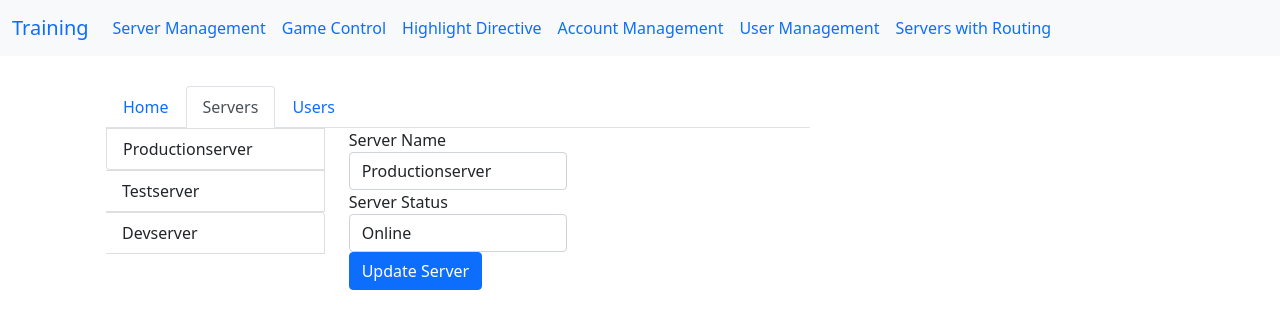
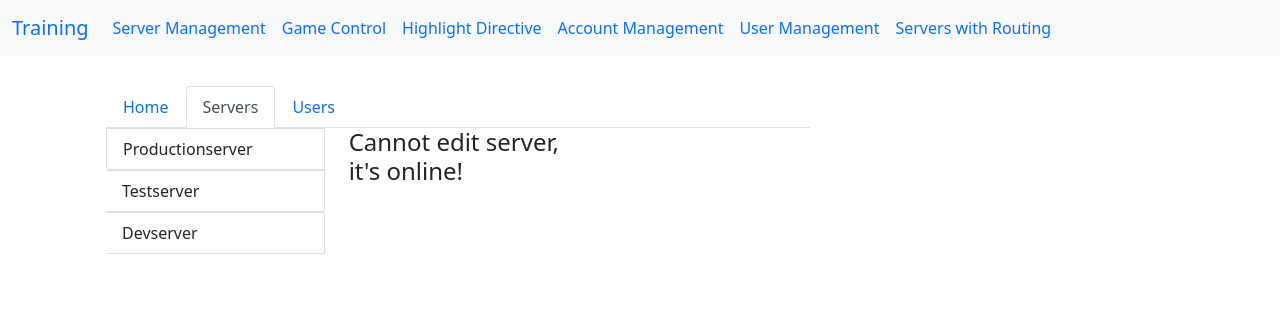
Before and after one commit to mikewebbdev/angular-training, an Angular app: page /servers/1/edit in a window 1280 px wide. Shown: the top 328 px of the page. Built offline with nearby package versions, Linux system fonts and the light colour scheme.

Commit message:
use queryParams to set whether editting is allowed or not

```diff
--- a/src/app/server-routing/servers/servers.component.html
+++ b/src/app/server-routing/servers/servers.component.html
@@ -3,7 +3,7 @@
     <div class="list-group-horizontal">
       <a
         [routerLink]="['/servers', server.id]"
-        [queryParams]="{allowEdit: '1'}"
+        [queryParams]="{allowEdit: server.status === 'offline' ? '1' : '0'}"
         fragment="loading"
         class="list-group-item"
         *ngFor="let server of servers">
--- a/src/app/server-routing/servers/servers/edit-server/edit-server.component.html
+++ b/src/app/server-routing/servers/servers/edit-server/edit-server.component.html
@@ -1,3 +1,5 @@
+<h4 *ngIf="!allowEdit">Cannot edit server, it's online!</h4>
+<div *ngIf="allowEdit">
   <div class="form-group">
     <label for="name">Server Name</label>
     <input
@@ -19,3 +21,4 @@
   <button
     class="btn btn-primary"
     (click)="onUpdateServer()">Update Server</button>
+</div>
--- a/src/app/server-routing/servers/servers/edit-server/edit-server.component.ts
+++ b/src/app/server-routing/servers/servers/edit-server/edit-server.component.ts
@@ -1,6 +1,6 @@
 import { Component, OnInit } from '@angular/core';
 import {ServersService} from "../../servers.service";
-import {ActivatedRoute} from "@angular/router";
+import {ActivatedRoute, Params} from "@angular/router";
 
 @Component({
   selector: 'app-edit-server',
@@ -11,6 +11,7 @@ export class EditServerComponent implements OnInit {
   server: {id: number, name: string, status: string};
   serverName = '';
   serverStatus = '';
+  allowEdit = false;
 
   constructor(
     private serversService: ServersService,
@@ -20,7 +21,11 @@ export class EditServerComponent implements OnInit {
   ngOnInit() {
     console.log(this.route.snapshot.queryParams);
     console.log(this.route.snapshot.fragment); // snapshot not wanted if there's some way of changing component after load
-    this.route.queryParams.subscribe();
+    this.route.queryParams.subscribe(
+      (queryParams: Params) => {
+        this.allowEdit = queryParams['allowEdit'] === 1 ? true : false;
+      }
+  );
     this.route.fragment.subscribe();
     this.server = this.serversService.getServer(1);
     this.serverName = this.server.name;
--- a/src/app/server-routing/servers/servers/routing-server/routing-server.component.html
+++ b/src/app/server-routing/servers/servers/routing-server/routing-server.component.html
@@ -1,2 +1,3 @@
 <h5>{{ server.name }}</h5>
 <p>Server status is {{ server.status }}</p>
+<button class="btn btn-primary" (click)="onEditClicked()">Edit server</button>
--- a/src/app/server-routing/servers/servers/routing-server/routing-server.component.ts
+++ b/src/app/server-routing/servers/servers/routing-server/routing-server.component.ts
@@ -1,6 +1,6 @@
 import { Component, OnInit } from '@angular/core';
 import {ServersService} from "../../servers.service";
-import {ActivatedRoute, Params} from "@angular/router";
+import {ActivatedRoute, Params, Router} from "@angular/router";
 
 @Component({
   selector: 'app-routing-server',
@@ -12,7 +12,8 @@ export class RoutingServerComponent implements OnInit {
 
   constructor(
     private serversService: ServersService,
-    private route: ActivatedRoute
+    private route: ActivatedRoute,
+    private router: Router
   ) { }
 
   ngOnInit() {
@@ -26,4 +27,7 @@ export class RoutingServerComponent implements OnInit {
     )
   }
 
+  onEditClicked() {
+    this.router.navigate(['edit'], {relativeTo: this.route, queryParamsHandling: 'preserve'});
+  }
 }
```
Lines whose indentation alone changed are shown as unchanged.
